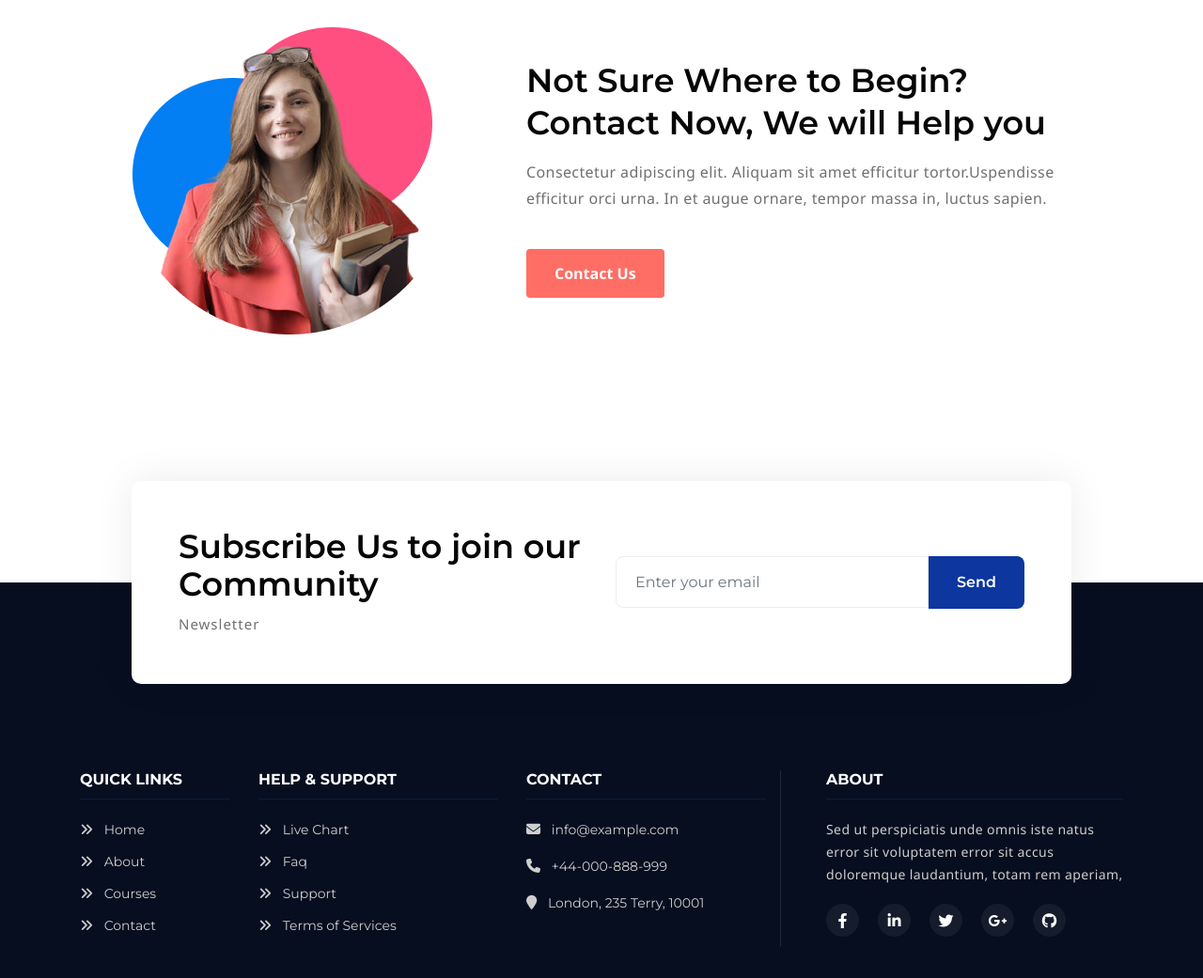
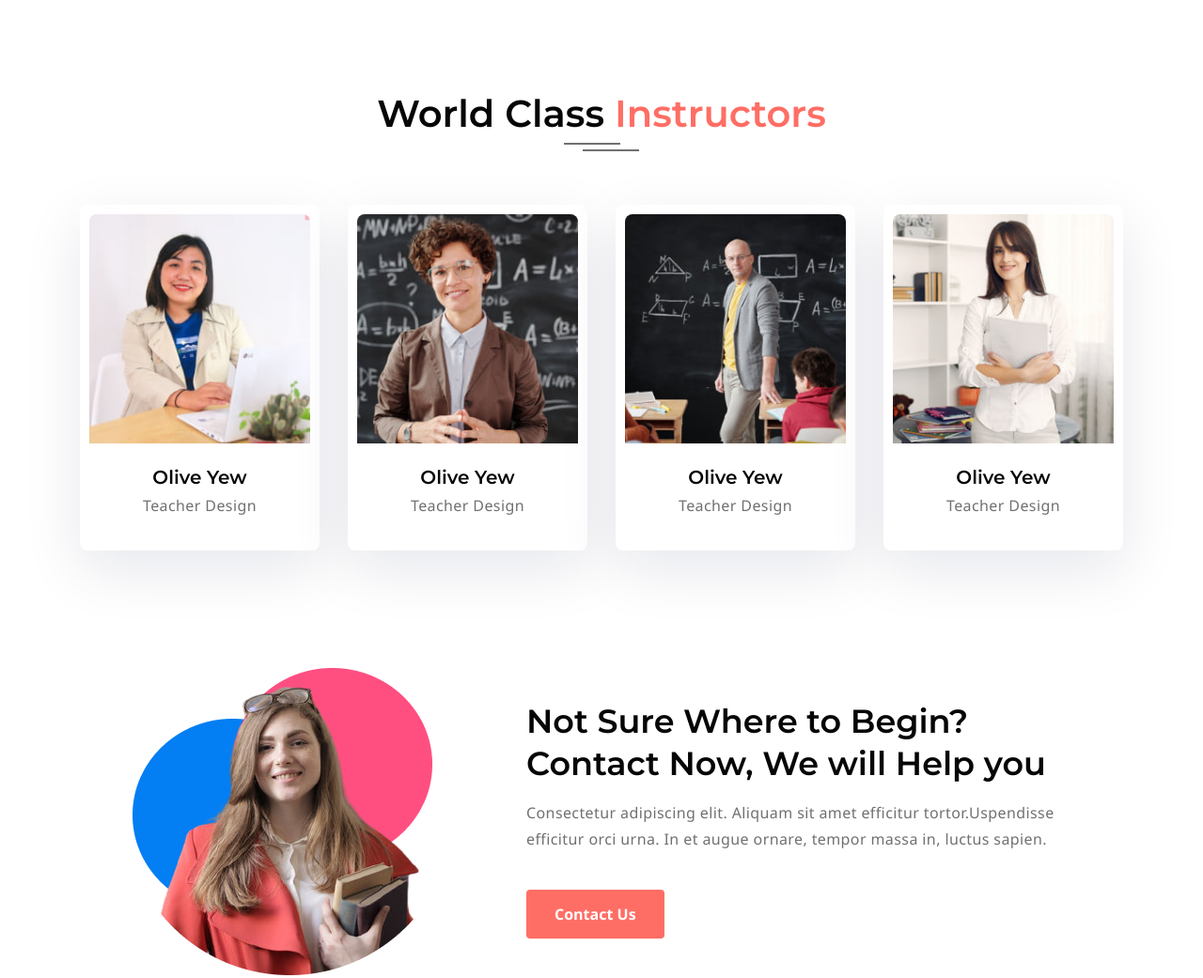
Before and after one commit to qoucname2202/Template_Capstone, a plain HTML site: page index.html in a window 1280 px wide. Shown: the top 1041 px of the page at 94% size. Drawn offline with nearby package versions, Linux system fonts and the light colour scheme; a script that the page names is missing.

Commit message:
Done-60% part-team

```diff
--- a/index.html
+++ b/index.html
@@ -76,7 +76,130 @@
 			<!-- Reviewer -->
 			<section class="reviewer"></section>
 			<!-- Team -->
-			<section class="team"></section>
+			<section class="w3__team py-sm-5 pb-sm-0 pb-5">
+				<div class="container py-md-5 py-4">
+					<div class="team__heading text-center mx-auto mb-5 pb-sm-4">
+						<h3 class="team__title">
+							World Class
+							<span>Instructors</span>
+						</h3>
+					</div>
+					<div class="row text-center">
+						<div class="col-lg-3 col-sm-6">
+							<div class="team__item">
+								<div class="team__top">
+									<a href="#">
+										<img src="./images/team1.jpg" alt="" class="img-fluid" />
+									</a>
+									<div class="team__info">
+										<div class="team__social">
+											<a href="#">
+												<i class="fa-brands fa-facebook-f"></i>
+											</a>
+											<a href="#" class="mx-2">
+												<i class="fa-brands fa-twitter"></i>
+											</a>
+											<a href="#">
+												<i class="fa-brands fa-google-plus-g"></i>
+											</a>
+										</div>
+									</div>
+								</div>
+								<div class="team__bottom p-4">
+									<h5 class="team__name mb-1">
+										<a href="#">Olive Yew</a>
+									</h5>
+									<p>Teacher Design</p>
+								</div>
+							</div>
+						</div>
+						<div class="col-lg-3 col-sm-6 mt-sm-0 mt-5">
+							<div class="team__item">
+								<div class="team__top">
+									<a href="#">
+										<img src="./images/team2.jpg" alt="" class="img-fluid" />
+									</a>
+									<div class="team__info">
+										<div class="team__social">
+											<a href="#">
+												<i class="fa-brands fa-facebook-f"></i>
+											</a>
+											<a href="#" class="mx-2">
+												<i class="fa-brands fa-twitter"></i>
+											</a>
+											<a href="#">
+												<i class="fa-brands fa-google-plus-g"></i>
+											</a>
+										</div>
+									</div>
+								</div>
+								<div class="team__bottom p-4">
+									<h5 class="team__name mb-1">
+										<a href="#">Olive Yew</a>
+									</h5>
+									<p>Teacher Design</p>
+								</div>
+							</div>
+						</div>
+						<div class="col-lg-3 col-sm-6 mt-lg-0 mt-5">
+							<div class="team__item">
+								<div class="team__top">
+									<a href="#">
+										<img src="./images/team3.jpg" alt="" class="img-fluid" />
+									</a>
+									<div class="team__info">
+										<div class="team__social">
+											<a href="#">
+												<i class="fa-brands fa-facebook-f"></i>
+											</a>
+											<a href="#" class="mx-2">
+												<i class="fa-brands fa-twitter"></i>
+											</a>
+											<a href="#">
+												<i class="fa-brands fa-google-plus-g"></i>
+											</a>
+										</div>
+									</div>
+								</div>
+								<div class="team__bottom p-4">
+									<h5 class="team__name mb-1">
+										<a href="#">Olive Yew</a>
+									</h5>
+									<p>Teacher Design</p>
+								</div>
+							</div>
+						</div>
+						<div class="col-lg-3 col-sm-6 mt-lg-0 mt-5">
+							<div class="team__item">
+								<div class="team__top">
+									<a href="#">
+										<img src="./images/team4.jpg" alt="" class="img-fluid" />
+									</a>
+									<div class="team__info">
+										<div class="team__social">
+											<a href="#">
+												<i class="fa-brands fa-facebook-f"></i>
+											</a>
+											<a href="#" class="mx-2">
+												<i class="fa-brands fa-twitter"></i>
+											</a>
+											<a href="#">
+												<i class="fa-brands fa-google-plus-g"></i>
+											</a>
+										</div>
+									</div>
+								</div>
+								<div class="team__bottom p-4">
+									<h5 class="team__name mb-1">
+										<a href="#">Olive Yew</a>
+									</h5>
+									<p>Teacher Design</p>
+								</div>
+							</div>
+						</div>
+					</div>
+				</div>
+			</section>
 			<!-- About -->
 			<section class="w3__about pb-5">
 				<div class="container pb-md-5 pb-4 mb-5">
--- a/sass/layout/_team.scss
+++ b/sass/layout/_team.scss
@@ -0,0 +1,90 @@
+.team {
+	&__heading {
+		max-width: 700px;
+	}
+	&__title {
+		font-size: 40px;
+		line-height: 50px;
+		font-weight: 600;
+		position: relative;
+		& > span {
+			color: var(--secondary-color);
+		}
+		&::after {
+			content: '';
+			position: absolute;
+			width: 60px;
+			height: 2px;
+			background: var(--font-color);
+			right: 0;
+			margin: 0 auto;
+			left: 20px;
+			bottom: -15px;
+		}
+		&::before {
+			content: '';
+			position: absolute;
+			width: 60px;
+			height: 2px;
+			background: var(--font-color);
+			right: 0;
+			margin: 0 auto;
+			left: -20px;
+			bottom: -8px;
+		}
+	}
+	&__item {
+		box-shadow: 0 20px 62px var(--box-shadow-color);
+		padding: 10px;
+		background: #fff;
+		border-radius: 8px;
+	}
+	&__top {
+		position: relative;
+		overflow: hidden;
+		z-index: 1;
+		& > a {
+			& > img {
+				width: 100%;
+				border-radius: 8px 8px 0 0;
+			}
+		}
+	}
+	&__social {
+		& > a {
+			background: #fff;
+			width: 28px;
+			height: 28px;
+			display: inline-block;
+			border-radius: 50%;
+			& > i {
+				color: var(--primary-color);
+				font-size: 14px;
+				line-height: 28px;
+			}
+			&:hover {
+				opacity: 0.8;
+			}
+		}
+	}
+	&__info {
+		position: absolute;
+		bottom: -227px;
+		margin: 0;
+		background: rgb(8 8 8 / 29%);
+		padding: 20px 0;
+		transition: 0.5s all;
+		-moz-transition: 0.5s all;
+		width: 100%;
+		text-align: center;
+	}
+	&__name {
+		& > a {
+			font-weight: 600;
+			color: var(--heading-color);
+		}
+	}
+}
+.team__item:hover div.team__info {
+	bottom: 0;
+}
```
Also changed, not shown: css/style.css, 1 other file.
